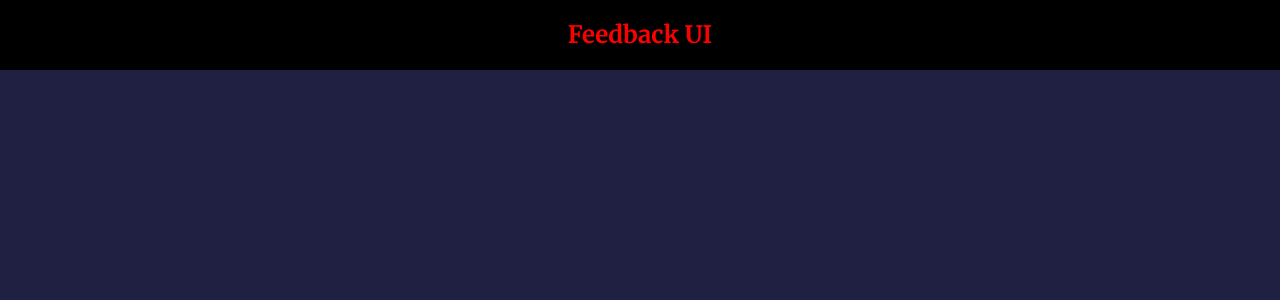
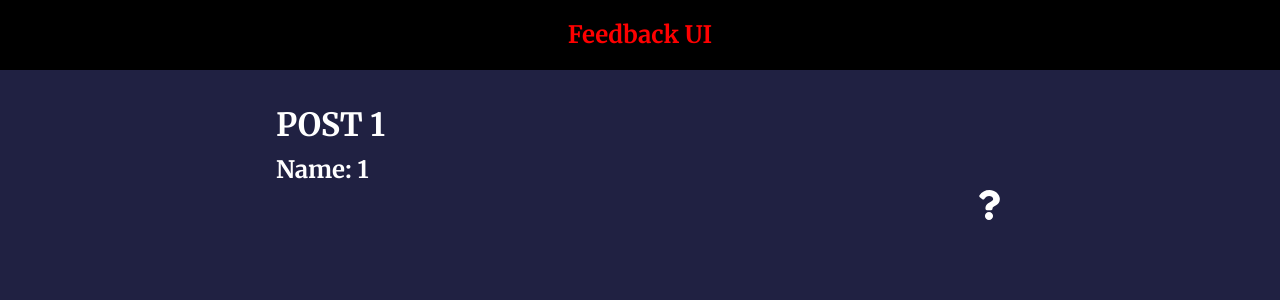
Before and after one commit to Technocat44/react-project-feedback-app, a React (Create React App) app in the folder feedback-application-project/: page /post/1/1 in a window 1280 px wide. Before the commit this address had no page. Shown: the top 300 px of the page. Built offline with nearby package versions, Linux system fonts and the light colour scheme.

Commit message:
added useParams hook to grab data from the url path

```diff
--- a/feedback-application-project/src/App.js
+++ b/feedback-application-project/src/App.js
@@ -9,6 +9,8 @@ import { v4 as uuidv4} from 'uuid'
 // import AboutPage from "./pages/AboutPage"
 import { BrowserRouter as Router, Routes, Route,} from "react-router-dom"
 import AboutPage from "./pages/AboutPage"
+import AboutIconLink from "./components/AboutIconLink"
+import Post from "./components/Post"
 
 
 function App () {
@@ -31,9 +33,7 @@ function App () {
 
     return (
         <>
-
         <Router>
-
             <Header text="Feedback UI" bgColor='black' textColor='red'/>
             <div className="container">
             <Routes>
@@ -59,9 +59,10 @@ function App () {
                             This is the about route
                         </Route>
                     </div> */}
-
+                <Route path='/post/:id/:name' element={<Post></Post>}></Route>
 
             </Routes>
+            <AboutIconLink></AboutIconLink>
             </div>
         </Router>
 
--- /dev/null
+++ b/feedback-application-project/src/components/AboutIconLink.jsx
@@ -0,0 +1,15 @@
+import React from 'react'
+import {FaQuestion} from 'react-icons/fa'
+import {Link} from 'react-router-dom'
+
+function AboutIconLink() {
+  return (
+    <div className='about-link'>
+        <Link to={'/about'}>
+            <FaQuestion size={30}></FaQuestion>
+        </Link>
+    </div>
+  )
+}
+
+export default AboutIconLink
--- /dev/null
+++ b/feedback-application-project/src/components/Post.jsx
@@ -0,0 +1,17 @@
+import React from 'react'
+import { useParams } from 'react-router-dom'
+
+// useParams is a hook for react.
+
+function Post() {
+   const params = useParams()
+
+  return (
+    <div>
+        <h1>POST {params.id}</h1>
+        <h2>Name: {params.name}</h2>
+    </div>
+  )
+}
+
+export default Post
--- a/feedback-application-project/src/pages/AboutPage.jsx
+++ b/feedback-application-project/src/pages/AboutPage.jsx
@@ -1,4 +1,6 @@
 import Card from "../components/shared/Card"
+import {Link} from 'react-router-dom'
+
 function AboutPage() {
   return (
     <Card >
@@ -7,7 +9,7 @@ function AboutPage() {
             <p>This is a react app to leave feedback for a product</p>
             <p>1.0.0</p>
             <p>
-                <a href="/">Back to home</a>
+                <Link to="/">Back to home</Link>
             </p>
         </div>
     </Card>
```
